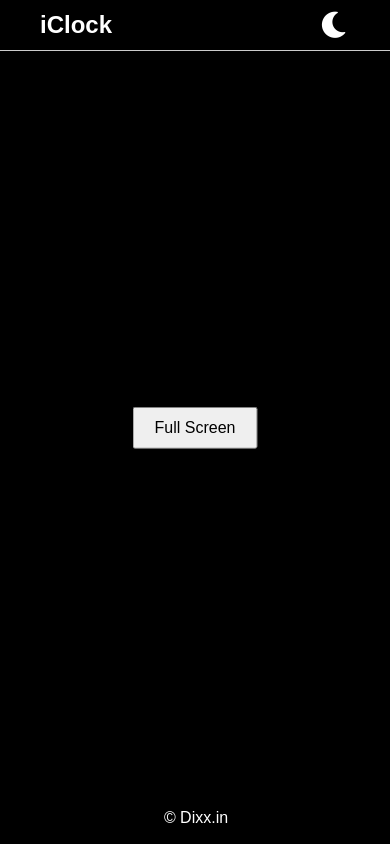
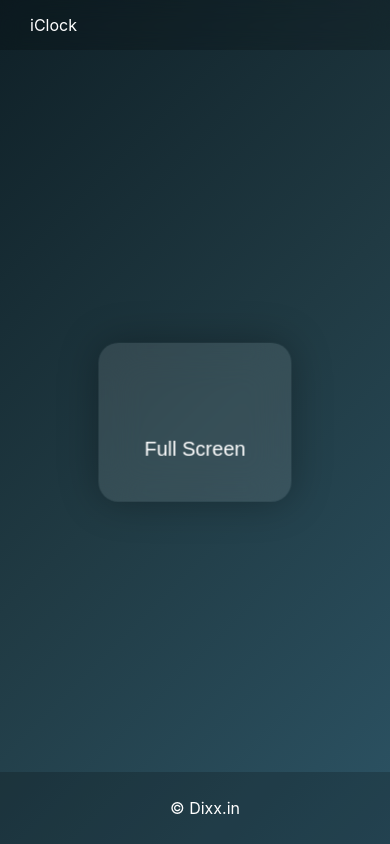
Before and after one commit to dhiraj7kr/DigitalClock, a plain HTML site: page index.html in a window 390 px wide. Drawn offline with Linux system fonts and the light colour scheme.

Commit message:
Refactor CSS for dark/light mode and responsiveness
Updated styles for dark and light modes, improved layout and responsiveness.

```diff
--- a/styles.css
+++ b/styles.css
@@ -1,146 +1,173 @@
 body {
-  font-family: sans-serif;
+
+font-family: Inter, sans-serif;
+
 margin: 0;
-  padding: 0;
-  background-size: cover;
-  background-repeat: no-repeat;
+
+height: 100vh;
+
 display: flex;
+
 flex-direction: column;
-  min-height: 100vh;
-  position: relative;
+
+color: white;
+
+transition: 0.3s;
+
 }
 
+/* Dark Mode */
+
 body.dark-mode {
-  background-color: #000000;
-  color: white;
+
+background: linear-gradient(135deg,#0f2027,#203a43,#2c5364);
+
 }
 
+/* Light Mode */
+
 body.light-mode {
-  background-color: white;
+
+background: linear-gradient(135deg,#f5f7fa,#c3cfe2);
+
 color: black;
+
 }
 
+/* Header */
+
 header {
-  padding: 10px 20px;
+
 position: fixed;
+
 top: 0;
-  left: 0;
-  right: 0;
-  z-index: 1000;
+
+width: 100%;
+
 display: flex;
-  align-items: center;
+
 justify-content: space-between;
-  background: transparent; /* Make background transparent */
-  border-bottom: 1px solid #ccc; /* Optional: add a border if needed */
+
+padding: 15px 30px;
+
+backdrop-filter: blur(10px);
+
+background: rgba(0,0,0,0.2);
+
 }
 
+.controls {
 
-header.dark-mode {
-  background-color: #000000;
+display: flex;
+
+gap: 15px;
+
+align-items: center;
+
 }
 
-header.light-mode {
-  background-color: #f1f1f1;
+header i, button {
+
+cursor: pointer;
+
+font-size: 20px;
+
+background: none;
+
+border: none;
+
+color: inherit;
+
 }
 
-.logo {
-  font-size: 24px; /* Adjust size as needed */
-  font-weight: bold;
-  color: inherit;
-  margin-left: 20px; /* Space from the left edge */
+/* Clock Container */
+
+.clock-container {
+
+position: absolute;
+
+top: 50%;
+
+left: 50%;
+
+transform: translate(-50%,-50%);
+
+text-align: center;
+
+padding: 40px;
+
+border-radius: 20px;
+
+background: rgba(255,255,255,0.1);
+
+backdrop-filter: blur(20px);
+
+box-shadow: 0 0 40px rgba(0,0,0,0.3);
+
 }
 
-.mode-toggle-icon {
-  font-size: 30px;
-  cursor: pointer;
-  color: inherit;
-  margin-right: 20px; /* Space from the right edge */
-}
+.day-date {
 
-main {
-  text-align: center;
-  padding: 5% 10%;
-  flex: 1;
-}
+font-size: 40px;
 
-.clock-container {
-  display: flex;
-  flex-direction: column;
-  align-items: center;
-  position: fixed;
-  top: 50%;
-  left: 50%;
-  transform: translate(-50%, -50%);
-}
-
-.day-date-container {
-  display: flex;
-  justify-content: center;
-  align-items: center;
-  padding: 0 10px; /* Padding between day and date */
-}
-
-.day-date-container h1 {
-  margin: 0 10px; /* Space between day and date */
-  font-size: 3vw;
-}
-
-#day, #date {
-  font-size: 5vw;
 }
 
 #time {
-  font-size: 22vw; /* Increased font size for time */
-  margin: 1% 0;
+
+font-size: 150px;
+
+font-weight: 800;
+
 }
 
-.fullscreen-btn {
-  margin-top: 10px;
-  padding: 10px 20px;
-  font-size: 16px;
-  cursor: pointer;
+/* Weather */
+
+.weather {
+
+margin-top: 20px;
+
+font-size: 22px;
+
 }
 
+/* Footer */
+
 footer {
+
+position: fixed;
+
+bottom: 0;
+
+width: 100%;
+
 text-align: center;
-  padding: 1px;
-  width: 100%; /* Ensure footer spans the full width */
-  position: fixed;
-  bottom: 0;
-  z-index: 999; /* Ensure footer is visible */
+
+padding: 10px;
+
+background: rgba(0,0,0,0.2);
+
 }
 
-footer.dark-mode {
-  background-color: #000000;
-  color: white;
+/* Mobile */
+
+@media(max-width:768px){
+
+#time{
+
+font-size: 80px;
+
 }
 
-footer.light-mode {
-  background-color: #f1f1f1;
-  color: black;
+.day-date{
+
+font-size: 25px;
+
 }
 
-/* New CSS for responsive design */
-@media only screen and (max-width: 768px) and (orientation: landscape) {
-  #time {
-    font-size: 25vw; /* Adjust as needed to fit the screen */
+.weather{
+
+font-size: 18px;
+
 }
 
-  footer {
-    width: 0; /* Reduce footer width to negligible */
-    padding: 0;
-    overflow: hidden;
 }
-}
-
-@media only screen and (max-width: 768px) and (orientation: portrait) {
-  #time {
-    font-size: 30vw; /* Adjust as needed to fit the screen */
-  }
-}
-
-@media only screen and (min-width: 769px) {
-  #time {
-    font-size: 15vw; /* Adjust as needed to fit the screen */
-  }
-}
```
Lines whose indentation alone changed are shown as unchanged.
